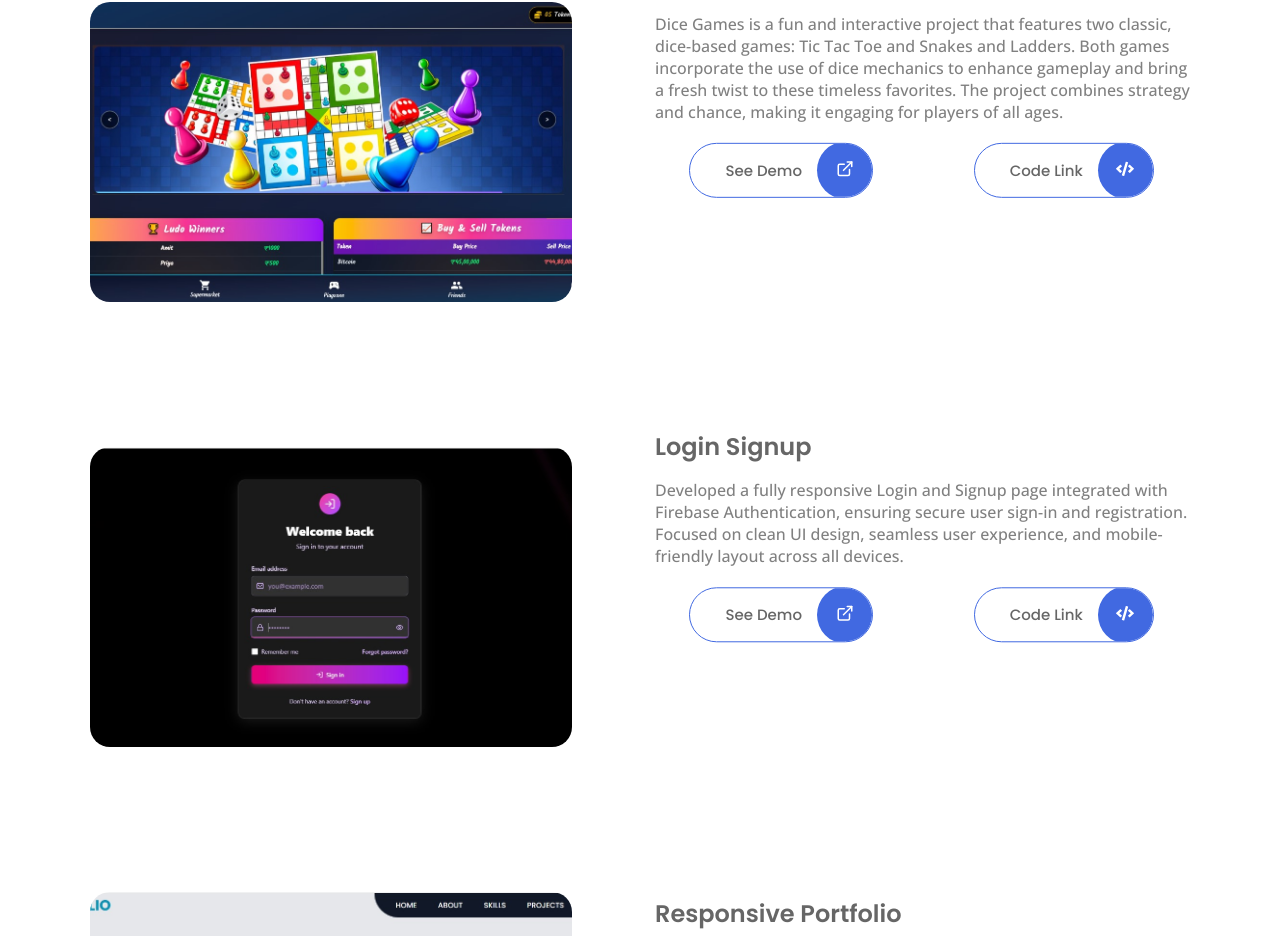
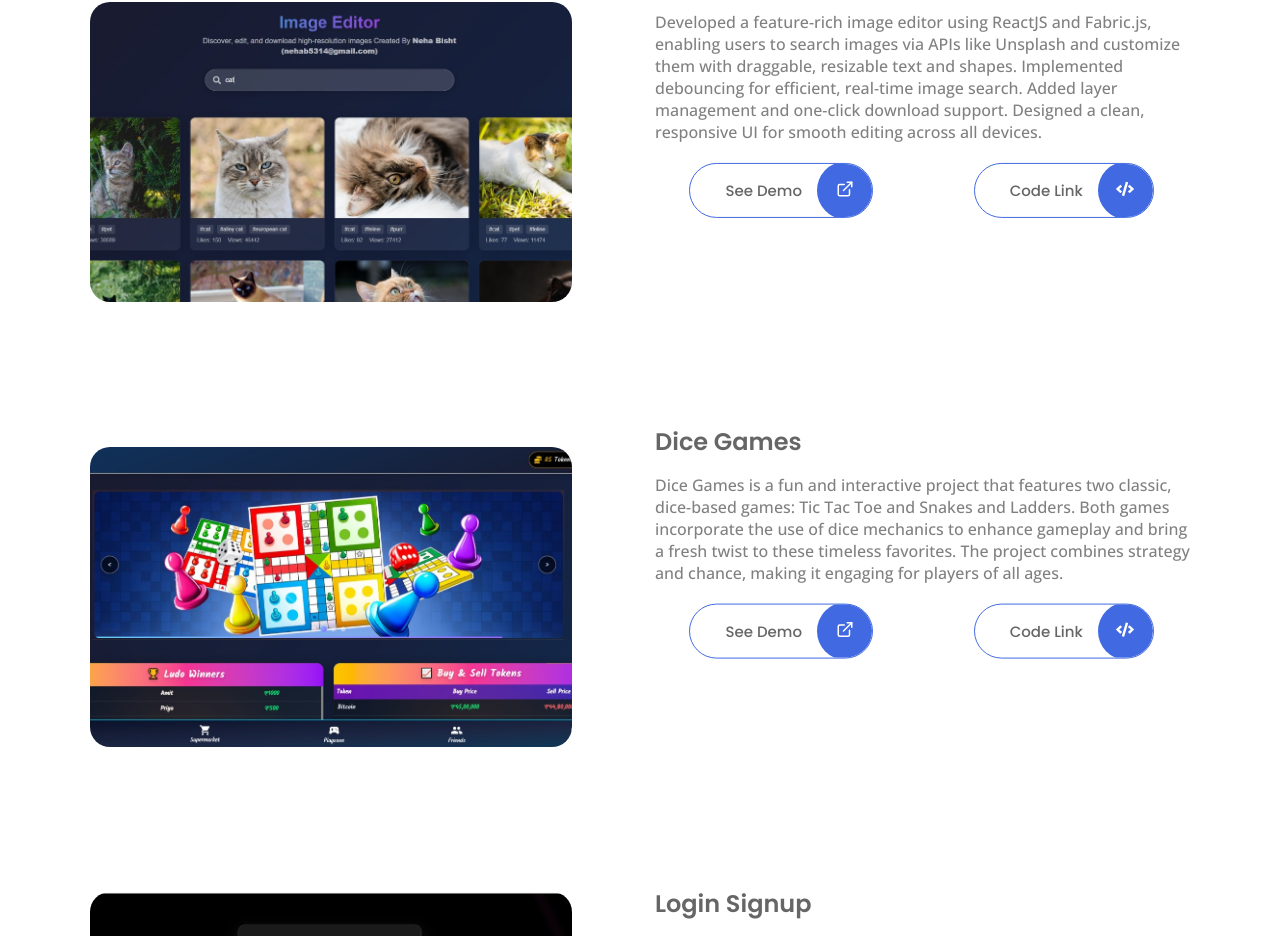
Before and after one commit to codingpartnerNB/my-portfolio, a React (Vite) app: page /portfolio in a window 1280 px wide. Shown: the part 293-1229 px from the top of the page. Built offline with nearby package versions, Linux system fonts and the light colour scheme.

Commit message:
Adding Image Editor Project

```diff
--- a/src/data.jsx
+++ b/src/data.jsx
@@ -10,6 +10,7 @@ import Project2 from './assets/project-2.jpg';
 import Project3 from './assets/project-3.jpg';
 import Project4 from './assets/login-signup.jpg';
 import Project5 from './assets/Dice Game.jpg';
+import Project6 from './assets/image-editor.jpg';
 
 import Theme1 from './assets/blue.png';
 import Theme2 from './assets/red.png';
@@ -147,6 +148,14 @@ export const skills = [
 
 export const portfolio = [
   {
+    id: 6,
+    img: Project6,
+    title: 'Image Editor',
+    details: 'Developed a feature-rich image editor using ReactJS and Fabric.js, enabling users to search images via APIs like Unsplash and customize them with draggable, resizable text and shapes. Implemented debouncing for efficient, real-time image search. Added layer management and one-click download support. Designed a clean, responsive UI for smooth editing across all devices.',
+    demoProject: 'https://image-editor-beta-pied.vercel.app/',
+    gitUrl: 'https://github.com/codingpartnerNB/image-editor.git'
+  },
+  {
     id: 5,
     img: Project5,
     title: 'Dice Games',
@@ -166,7 +175,7 @@ export const portfolio = [
     id: 3,
     img: Project3,
     title: 'Responsive Portfolio',
-    details: 'The Project is fully responsive with animation effect.',
+    details: 'Developed a fully responsive portfolio website using ReactJS, Tailwind CSS, and Framer Motion. Integrated smooth animations for an enhanced user experience. Used an external API to fetch and display dynamic data.',
     demoProject: 'https://responsive-animated-portfolio.vercel.app/',
     gitUrl: 'https://github.com/codingpartnerNB/responsive-animated-portfolio.git'
   },
```
Also changed, not shown: src/assets/image-editor.jpg (added), 1 other file (tests, documents, lock files or other folders).
